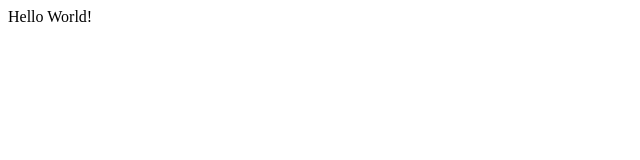
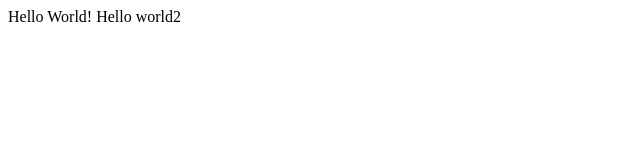
Before and after one commit to ut-code/coeteco-hack-1-f, a website: page public/index.html in a window 1280 px wide. Shown: the whole page, without its empty margins (0-640 px from the left). Drawn offline with Linux system fonts and the light colour scheme.

Commit message:
hello tknkaa

```diff
--- a/public/index.html
+++ b/public/index.html
@@ -4,5 +4,6 @@
 	</head>
 	<body>
 		Hello World!
+		Hello world2
 	</body>
 </html>
```
